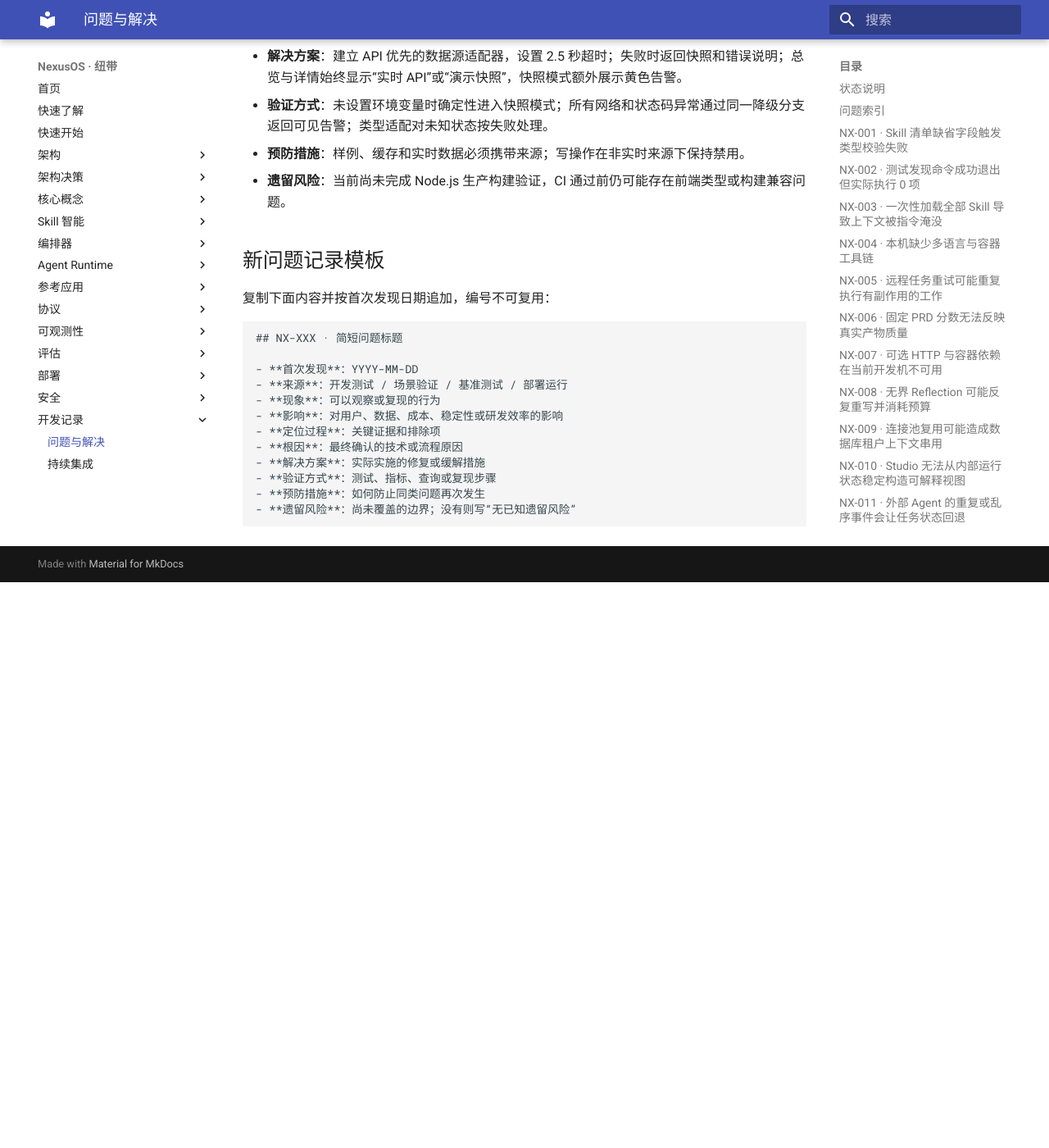
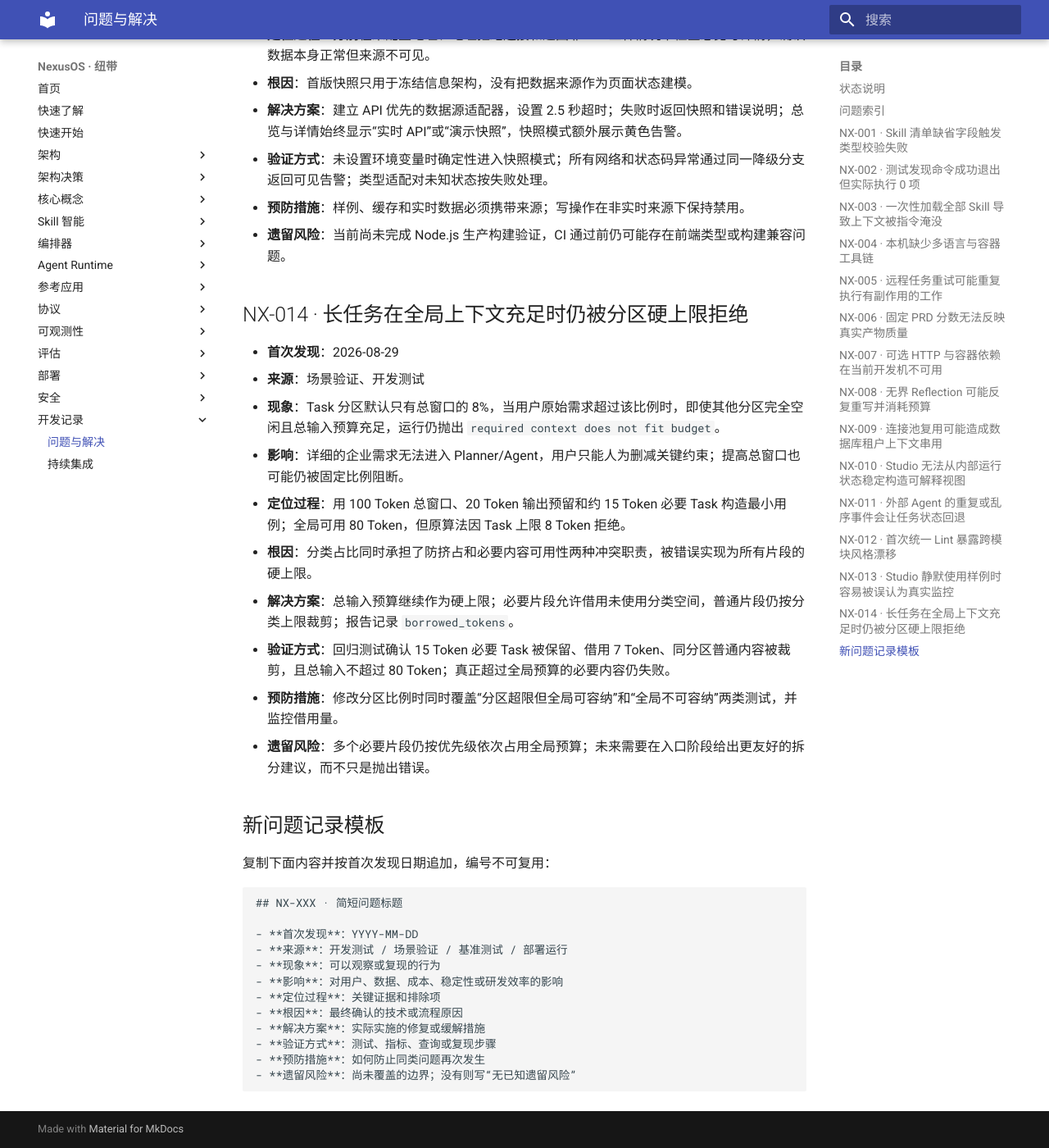
Before and after one commit to iboosky3/NexusOS, an MkDocs documentation site: the page built from docs/development/problem-log.md, in a window 1280 px wide and 1400 px high, scrolled down 8765 px. Shown: the whole window at 82% size. Built offline with MkDocs 1.6.1 and Material for MkDocs 9.7.7, drawn with Linux system fonts in a browser that asks for light colours; before the commit the page ends 9475 px from its top, so only the background shows below that; some of the changed text lies outside the part shown.

Commit message:
fix(context): let required input borrow unused section capacity
Treat category shares as soft isolation limits for required system and task fragments while retaining the total input allowance and generation reserve as hard boundaries. Continue dropping optional fragments that exceed either their section or the global input budget.

Expose borrowed token capacity in the budget report and API projection, add regression coverage for a detailed request that fits globally but exceeds the task share, and record the operational symptom, root cause, verification, and remaining split guidance in the engineering problem ledger.

Affected modules:
- Architecture documentation
- Concept documentation
- Development documentation
- Python HTTP API
- Context budgeting
- Python test suite

```diff
--- a/docs/architecture/architecture-evolution.md
+++ b/docs/architecture/architecture-evolution.md
@@ -268,3 +268,10 @@
 - 修改原因：开发环境中 API 与 Studio 经常独立启动，完全失败会阻塞界面开发，静默回退又会让用户把演示指标误认成真实运行。
 - 影响范围：Python 投影通过 TypeScript 边界适配后进入 UI，未知状态采取失败优先映射；API 地址只在服务端读取，不暴露内部容器地址。
 - 取舍：降级保证只读可用性，不允许基于快照执行重试、审批或取消；生产环境后续可配置为 API 不可用时直接失败。
+
+### 2026-08-29 · v0.35 · 上下文分区从硬配额演进为可审计软上限
+
+- 修改内容：System 与 Task 等必要片段可以借用其他未使用的输入分区，普通片段仍按分类上限裁剪；报告新增借用 Token 数。
+- 修改原因：硬分区会在全局窗口尚有空间时拒绝较长但不可丢失的用户任务，导致合法复杂需求无法启动；完全取消分区又会让召回内容挤占输出预算。
+- 影响范围：全局输入预算和输出预留仍是硬上限；只有显式 `required` 片段可以借用；API 暴露借用量用于 Studio 和容量告警。
+- 观察指标：如果某类上下文长期借用，应该调整分类比例或拆分任务，而不是无限提高总窗口。
--- a/docs/concepts/context-engineering.md
+++ b/docs/concepts/context-engineering.md
@@ -8,7 +8,11 @@
 
 第一版默认按最大窗口分配：系统 8%、任务 8%、Skill 18%、Memory 10%、检索证据 26%、工具 8%、输出预留 22%。不同模型和工作流可以通过配置覆盖。
 
-必要片段优先，然后按优先级、相关度和稳定顺序装入。普通片段无法容纳时被记录为省略；必要片段无法容纳时直接失败，防止静默丢失安全约束。
+必要片段优先，然后按优先级、相关度和稳定顺序装入。普通片段无法容纳时被记录为省略；必要片段超过全局输入预算时直接失败，防止静默丢失安全约束。
+
+分类比例是软上限，不是独立硬窗口。System 约束和当前 Task 属于必要片段时，可以借用其他尚未使用的输入分区，但仍必须满足“已消耗输入 + 输出预留不超过总窗口”。借用量写入 `BudgetReport.borrowed_tokens`，便于发现某类上下文长期挤占其他分区。
+
+普通片段不能借用：超过本类比例或全局输入预算时直接裁剪并计入 `omitted_fragments`。这样既避免较长的真实用户需求在全局空间充足时被错误拒绝，也防止召回结果借“相关”为由吞掉输出空间。
 
 ## 3. Token 估算
 
--- a/docs/development/problem-log.md
+++ b/docs/development/problem-log.md
@@ -37,6 +37,7 @@
 | NX-011 | 2026-08-23 | 集成测试 | 外部 Agent 的重复或乱序事件会让任务状态回退 | 已解决 |
 | NX-012 | 2026-08-23 | 开发测试 | 首次统一 Lint 暴露跨模块风格漂移 | 已解决 |
 | NX-013 | 2026-08-29 | 场景验证 | Studio 静默使用样例时容易被误认为真实监控 | 已解决 |
+| NX-014 | 2026-08-29 | 场景验证 | 长任务在全局上下文充足时仍被分区硬上限拒绝 | 已解决 |
 
 ## NX-001 · Skill 清单缺省字段触发类型校验失败
 
@@ -209,6 +210,19 @@
 - **预防措施**：样例、缓存和实时数据必须携带来源；写操作在非实时来源下保持禁用。
 - **遗留风险**：当前尚未完成 Node.js 生产构建验证，CI 通过前仍可能存在前端类型或构建兼容问题。
 
+## NX-014 · 长任务在全局上下文充足时仍被分区硬上限拒绝
+
+- **首次发现**：2026-08-29
+- **来源**：场景验证、开发测试
+- **现象**：Task 分区默认只有总窗口的 8%，当用户原始需求超过该比例时，即使其他分区完全空闲且总输入预算充足，运行仍抛出 `required context does not fit budget`。
+- **影响**：详细的企业需求无法进入 Planner/Agent，用户只能人为删减关键约束；提高总窗口也可能仍被固定比例阻断。
+- **定位过程**：用 100 Token 总窗口、20 Token 输出预留和约 15 Token 必要 Task 构造最小用例；全局可用 80 Token，但原算法因 Task 上限 8 Token 拒绝。
+- **根因**：分类占比同时承担了防挤占和必要内容可用性两种冲突职责，被错误实现为所有片段的硬上限。
+- **解决方案**：总输入预算继续作为硬上限；必要片段允许借用未使用分类空间，普通片段仍按分类上限裁剪；报告记录 `borrowed_tokens`。
+- **验证方式**：回归测试确认 15 Token 必要 Task 被保留、借用 7 Token、同分区普通内容被裁剪，且总输入不超过 80 Token；真正超过全局预算的必要内容仍失败。
+- **预防措施**：修改分区比例时同时覆盖“分区超限但全局可容纳”和“全局不可容纳”两类测试，并监控借用量。
+- **遗留风险**：多个必要片段仍按优先级依次占用全局预算；未来需要在入口阶段给出更友好的拆分建议，而不只是抛出错误。
+
 ## 新问题记录模板
 
 复制下面内容并按首次发现日期追加，编号不可复用：
```
Also changed, not shown: 3 other files.
